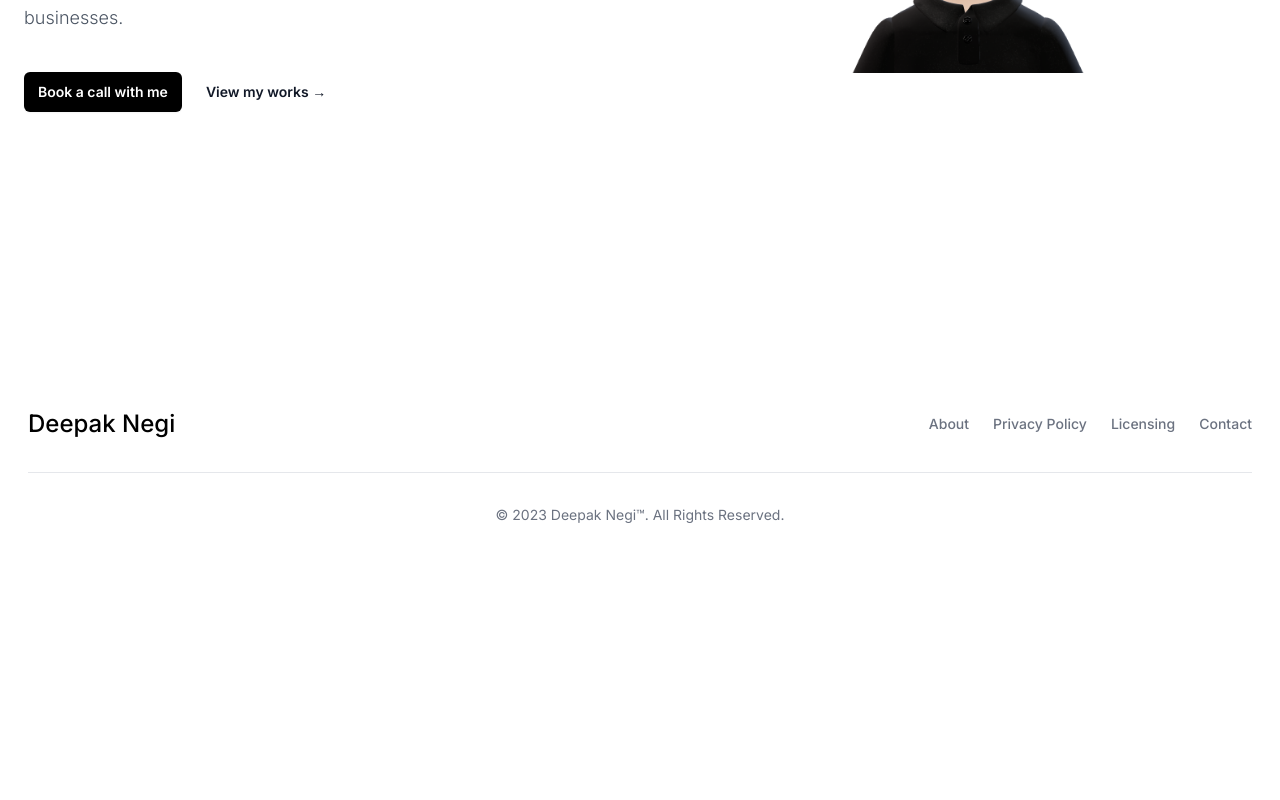
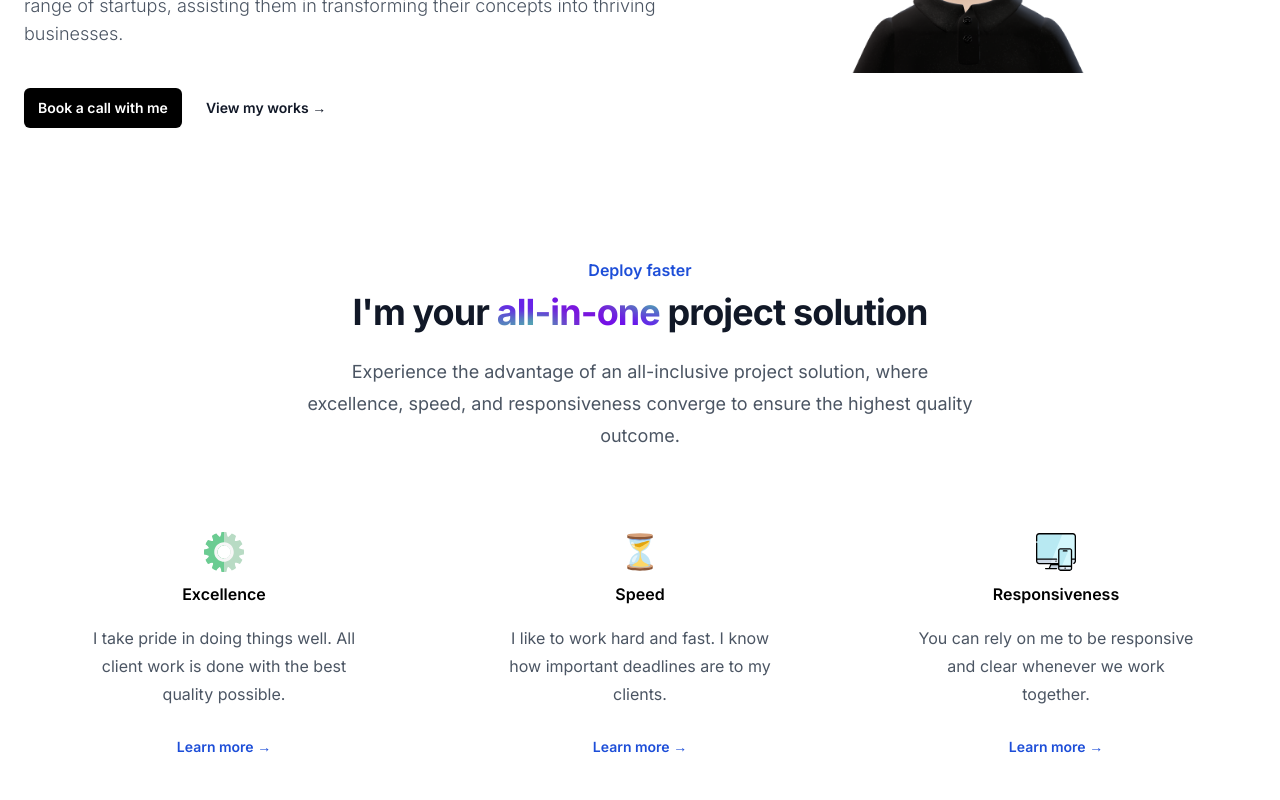
Before and after one commit to in-deepaknegi/deepaknegi-in, a Next.js app: page / in a window 1280 px wide. Shown: the part 460-1260 px from the top of the page. Before the commit the page ends 1025 px from the top, so only its background shows below. Built offline with nearby package versions, Linux system fonts and the light colour scheme.

Commit message:
added features section

```diff
--- a/app/globals.css
+++ b/app/globals.css
@@ -19,6 +19,21 @@
   .font-bard {
     font-family: bard;
   }
+  .gradient-cool {
+    -webkit-text-fill-color: transparent;
+    box-decoration-break: clone;
+    background: url("/gradient/cool.png");
+    background-clip: text;
+    background-size: 100% 100%;
+  }
+  .gradient-full {
+    -webkit-text-fill-color: transparent;
+    box-decoration-break: clone;
+    background: url("/gradient/full.png");
+    background-clip: text;
+    background-size: 100% 100%;
+  }
+
   .bg-primary {
     background-color: rgb(0 0 0);
   }
--- a/app/page.tsx
+++ b/app/page.tsx
@@ -1,5 +1,6 @@
 import Navbar from '@/components/Navbar';
 import Hero from '@/pages/home/Hero';
+import Feature from '@/pages/home/Feature';
 import Footer from '@/components/Footer';
 
 export default function Home() {
@@ -7,6 +8,7 @@ export default function Home() {
     <>
       <Navbar />
       <Hero />
+      <Feature />
       <Footer />
     </>
   )
--- a/components/Navbar.jsx
+++ b/components/Navbar.jsx
@@ -10,9 +10,8 @@ const Navbar = () => {
         setMobileMenu(!mobilemenu);
     }
 
-
     return (
-        <header className='absolute inset-x-0 top-0 z-50'>
+        <header className='absolute inset-x-0 top-0 z-50 border-b'>
             <nav className='flex items-center justify-between p-7 lg:px-8' aria-label='Global'>
                 <div className='flex lg:flex-1'>
                     <a href='/' className='-m-1.5 p-1.5 text-2xl font-medium'>
--- /dev/null
+++ b/pages/home/Feature.jsx
@@ -0,0 +1,95 @@
+import React from 'react'
+import Image from 'next/image';
+import Setting from '@/public/info/setting.svg'
+import Hourglass from '@/public/info/hourglass.svg'
+import Responsive from '@/public/info/responsive.svg'
+
+const Feature = () => {
+    return (
+        <section className='bg-white py-24 sm:py-32'>
+            <div className='mx-auto max-w-7xl px-6 lg:px-8'>
+                <div className='mx-auto max-w-2xl text-center'>
+                    <h2 className='text-base font-semibold leading-7 text-blue-700'>
+                        Deploy faster
+                    </h2>
+                    <p className='mt-2 text-3xl font-bold tracking-[-0.025em] text-gray-900 sm:text-4xl'>
+                        I&apos;m your <span className='gradient-cool'>all-in-one </span>
+                        project solution
+                    </p>
+                    <p className='mt-6 text-lg leading-8 text-gray-600'>
+                        Experience the advantage of an all-inclusive project solution, where excellence, speed, and responsiveness converge to ensure the highest quality outcome.
+                    </p>
+                </div>
+                <div className='mx-auto mt-12 max-w-2xl sm:mt-16 lg:mt-20 lg:max-w-none'>
+                    <dl className='mx-auto grid max-w-xl grid-cols-1 gap-x-8 gap-y-16 lg:max-w-none lg:grid-cols-3'>
+                        <div className='flex flex-col'>
+                            <dt className='mx-auto flex flex-col space-y-2 text-center text-base font-semibold leading-7'>
+                                <Image
+                                    src={Setting}
+                                    alt='info'
+                                    className='w-10 h-10 mx-auto'
+                                />
+                                <span>Excellence</span>
+                            </dt>
+                            <dd className='mt-4 mx-12 flex flex-auto flex-col text-center text-base leading-7 text-gray-600'>
+                                <p className='flex-auto'>
+                                    I take pride in doing things well. All client work is done with the best quality possible.
+                                </p>
+                                <p className='mt-6'>
+                                    <a href="/" className='text-sm font-semibold leading-6 text-blue-700'>
+                                        Learn more
+                                        <span> →</span>
+                                    </a>
+                                </p>
+                            </dd>
+                        </div>
+                        <div className='flex flex-col'>
+                            <dt className='mx-auto flex flex-col space-y-2 text-center text-base font-semibold leading-7'>
+                                <Image
+                                    src={Hourglass}
+                                    alt='info'
+                                    className='w-10 h-10 mx-auto'
+                                />
+                                <span>Speed</span>
+                            </dt>
+                            <dd className='mt-4 mx-12 flex flex-auto flex-col text-center text-base leading-7 text-gray-600'>
+                                <p className='flex-auto'>
+                                    I like to work hard and fast. I know how important deadlines are to my clients.
+                                </p>
+                                <p className='mt-6'>
+                                    <a href="/" className='text-sm font-semibold leading-6 text-blue-700'>
+                                        Learn more
+                                        <span> →</span>
+                                    </a>
+                                </p>
+                            </dd>
+                        </div>
+                        <div className='flex flex-col'>
+                            <dt className='mx-auto flex flex-col space-y-2 text-center text-base font-semibold leading-7'>
+                                <Image
+                                    src={Responsive}
+                                    alt='info'
+                                    className='w-10 h-10 mx-auto'
+                                />
+                                <span>Responsiveness</span>
+                            </dt>
+                            <dd className='mt-4 mx-12 flex flex-auto flex-col text-center text-base leading-7 text-gray-600'>
+                                <p className='flex-auto'>
+                                You can rely on me to be responsive and clear whenever we work together.
+                                </p>
+                                <p className='mt-6'>
+                                    <a href="/" className='text-sm font-semibold leading-6 text-blue-700'>
+                                        Learn more
+                                        <span> →</span>
+                                    </a>
+                                </p>
+                            </dd>
+                        </div>
+                    </dl>
+                </div>
+            </div>
+        </section>
+    )
+}
+
+export default Feature
--- a/pages/home/Hero.jsx
+++ b/pages/home/Hero.jsx
@@ -6,10 +6,10 @@ const Hero = () => {
     return (
         <section className='relative bg-white overflow-hidden'>
             <div className='grid max-w-7xl lg:grid-cols-12 mx-auto lg:gap-8'>
-                <div className='px-6 py-28 col-span-7 md:py-36 lg:px-0 lg:py-44 xl:col-span-7'>
+                <div className='px-6 pt-36 col-span-7 md:pt-40 lg:px-0 lg:pt-48 xl:col-span-7'>
                     <div className='mx-auto max-w-2xl lg:mx-6'>
                         <h1 className='text-6xl font-semibold'>
-                            Helping businesses turn their ideas into reality
+                            <span className='gradient-full'>Helping businesses</span> turn their ideas into reality
                         </h1>
                         <p className='mt-6 text-lg text-gray-600 font-light'>
                             I&apos;m a passionate developer, your to-go developer for creating stunning websites. Over the years, I&apos;ve had the privilege of collaborating with a diverse range of startups, assisting them in transforming their concepts into thriving businesses.
```
Also changed, not shown: 1 other file (tests, documents, lock files or other folders).
